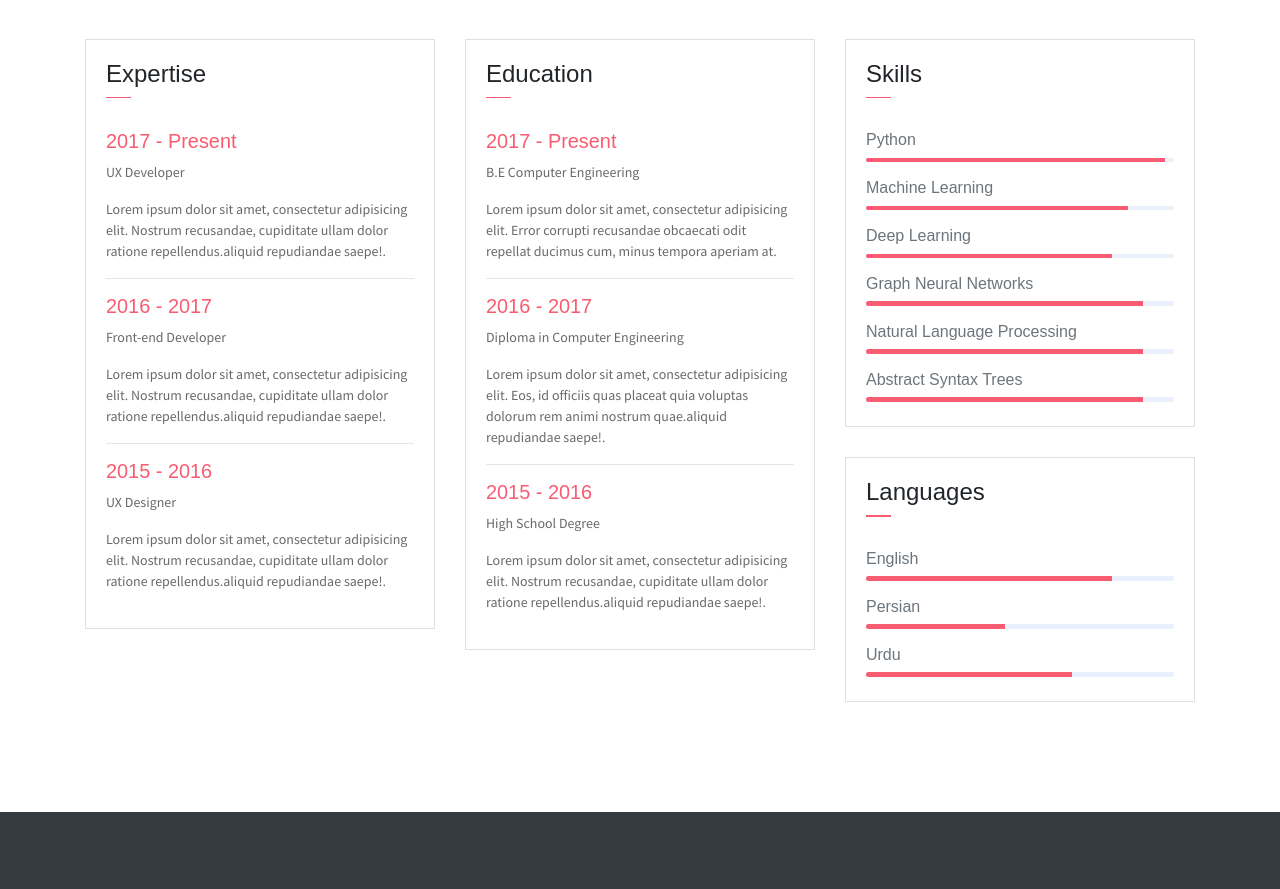
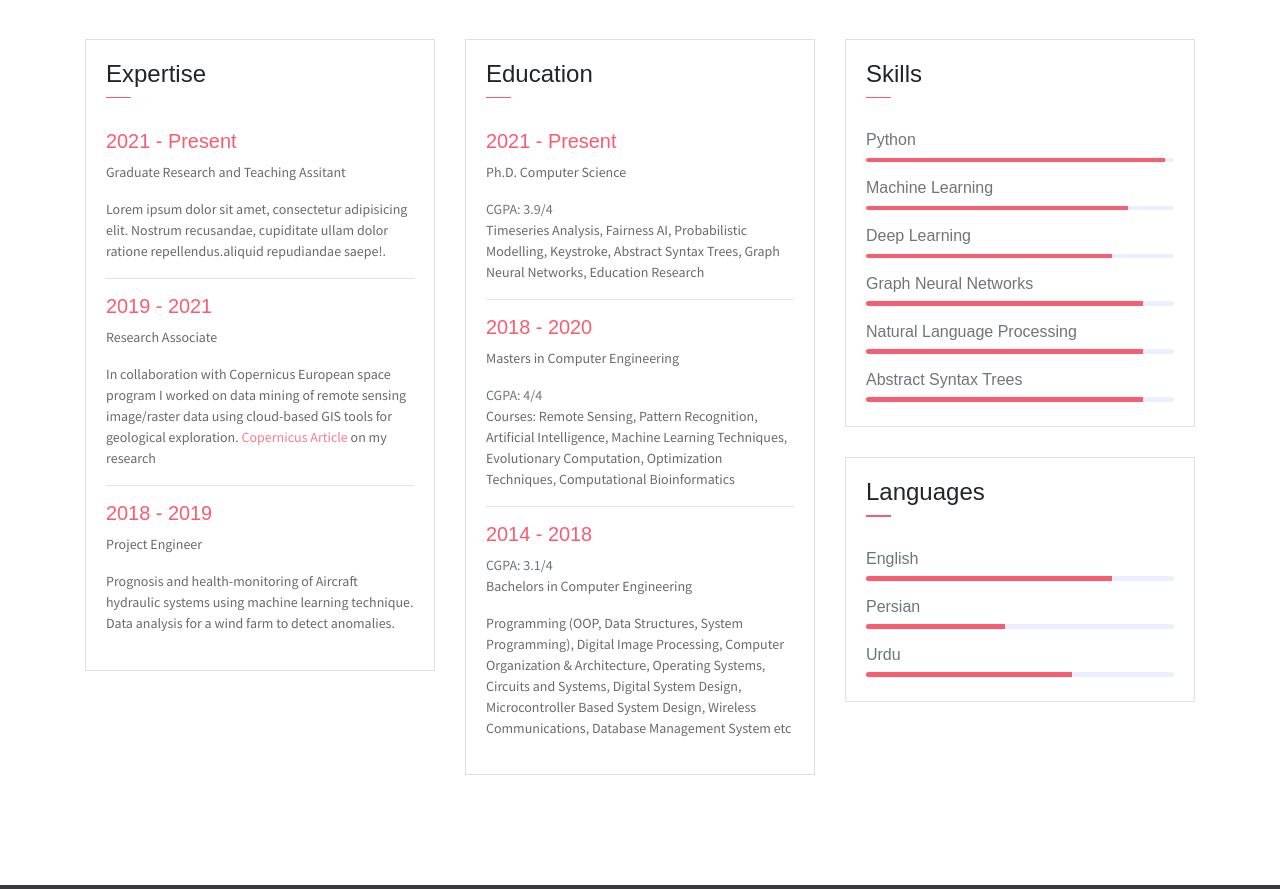
Before and after one commit to mfawadakbar/mfawadakbar.github.io, a plain HTML site: page index.html in a window 1280 px wide. Shown: the part 1300-2189 px from the top of the page. Drawn offline with Linux system fonts and the light colour scheme; some packages are replaced by stand-ins of ours.

Commit message:
adding files

```diff
--- a/index.html
+++ b/index.html
@@ -6,7 +6,7 @@
     <meta name="viewport" content="width=device-width, initial-scale=1, shrink-to-fit=no">
     <meta name="description" content="Start your development with JohnDoe landing page.">
     <meta name="author" content="Devcrud">
-    <title>JohnDoe Landing page | Free Bootstrap 4.3.x landing page</title>
+    <title>Fawad Khan | Portfolio</title>
     <!-- font icons -->
     <link rel="stylesheet" href="assets/vendors/themify-icons/css/themify-icons.css">
     <!-- Bootstrap + JohnDoe main styles -->
@@ -156,20 +156,23 @@
                             </div>
                         </div>
                         <div class="card-body">
-                            <h6 class="title text-danger">2017 - Present</h6>
-                            <P>UX Developer</P>
+                            <h6 class="title text-danger">2021 - Present</h6>
+                            <P>Graduate Research and Teaching Assitant</P>
                             <P class="subtitle">Lorem ipsum dolor sit amet, consectetur adipisicing elit. Nostrum
                                 recusandae, cupiditate ullam dolor ratione repellendus.aliquid repudiandae saepe!.</P>
                             <hr>
-                            <h6 class="title text-danger">2016 - 2017</h6>
-                            <P>Front-end Developer</P>
-                            <P class="subtitle">Lorem ipsum dolor sit amet, consectetur adipisicing elit. Nostrum
-                                recusandae, cupiditate ullam dolor ratione repellendus.aliquid repudiandae saepe!.</P>
+                            <h6 class="title text-danger">2019 - 2021</h6>
+                            <P>Research Associate</P>
+                            <P class="subtitle">In collaboration with Copernicus European space program I worked on data
+                                mining of remote sensing image/raster data using cloud-based GIS
+                                tools for geological exploration. <a
+                                    href="https://www.copernicus.eu/en/news/news/observer-copernicus-around-world-how-copernicus-relays-and-academy-members-leverage">Copernicus
+                                    Article</a> on my research</P>
                             <hr>
-                            <h6 class="title text-danger">2015 - 2016</h6>
-                            <P>UX Designer</P>
-                            <P class="subtitle">Lorem ipsum dolor sit amet, consectetur adipisicing elit. Nostrum
-                                recusandae, cupiditate ullam dolor ratione repellendus.aliquid repudiandae saepe!.</P>
+                            <h6 class="title text-danger">2018 - 2019</h6>
+                            <P>Project Engineer</P>
+                            <P class="subtitle">Prognosis and health-monitoring of Aircraft hydraulic systems using
+                                machine learning technique. Data analysis for a wind farm to detect anomalies.</P>
                         </div>
                     </div>
                 </div>
@@ -182,21 +185,26 @@
                             </div>
                         </div>
                         <div class="card-body">
-                            <h6 class="title text-danger">2017 - Present</h6>
-                            <P>B.E Computer Engineering</P>
-                            <P class="subtitle">Lorem ipsum dolor sit amet, consectetur adipisicing elit. Error corrupti
-                                recusandae obcaecati odit repellat ducimus cum, minus tempora aperiam at.</P>
+                            <h6 class="title text-danger">2021 - Present</h6>
+                            <P>Ph.D. Computer Science</P>
+                            <h8>CGPA: 3.9/4</h8>
+                            <P class="subtitle">Timeseries Analysis, Fairness AI, Probabilistic Modelling, Keystroke,
+                                Abstract Syntax Trees, Graph Neural Networks, Education Research</P>
                             <hr>
-                            <h6 class="title text-danger">2016 - 2017</h6>
-                            <P>Diploma in Computer Engineering</P>
-                            <P class="subtitle">Lorem ipsum dolor sit amet, consectetur adipisicing elit. Eos, id
-                                officiis quas placeat quia voluptas dolorum rem animi nostrum quae.aliquid repudiandae
-                                saepe!.</P>
+                            <h6 class="title text-danger">2018 - 2020</h6>
+                            <P>Masters in Computer Engineering</P>
+                            <h8>CGPA: 4/4</h8>
+                            <P class="subtitle"> Courses: Remote Sensing, Pattern Recognition, Artificial Intelligence,
+                                Machine Learning Techniques, Evolutionary Computation, Optimization Techniques,
+                                Computational Bioinformatics </P>
                             <hr>
-                            <h6 class="title text-danger">2015 - 2016</h6>
-                            <P>High School Degree</P>
-                            <P class="subtitle">Lorem ipsum dolor sit amet, consectetur adipisicing elit. Nostrum
-                                recusandae, cupiditate ullam dolor ratione repellendus.aliquid repudiandae saepe!.</P>
+                            <h6 class="title text-danger">2014 - 2018</h6>
+                            <h8>CGPA: 3.1/4</h8>
+                            <P>Bachelors in Computer Engineering</P>
+                            <P class="subtitle">Programming (OOP, Data Structures, System Programming), Digital Image
+                                Processing, Computer Organization & Architecture, Operating Systems, Circuits and
+                                Systems, Digital System Design, Microcontroller Based System Design, Wireless
+                                Communications, Database Management System etc</P>
 
                         </div>
                     </div>
```
